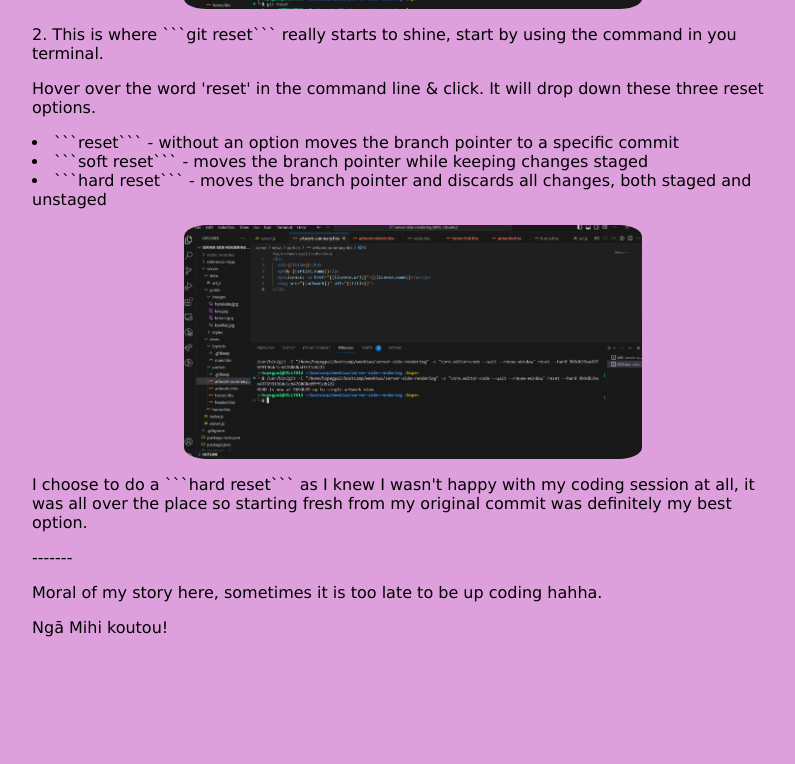
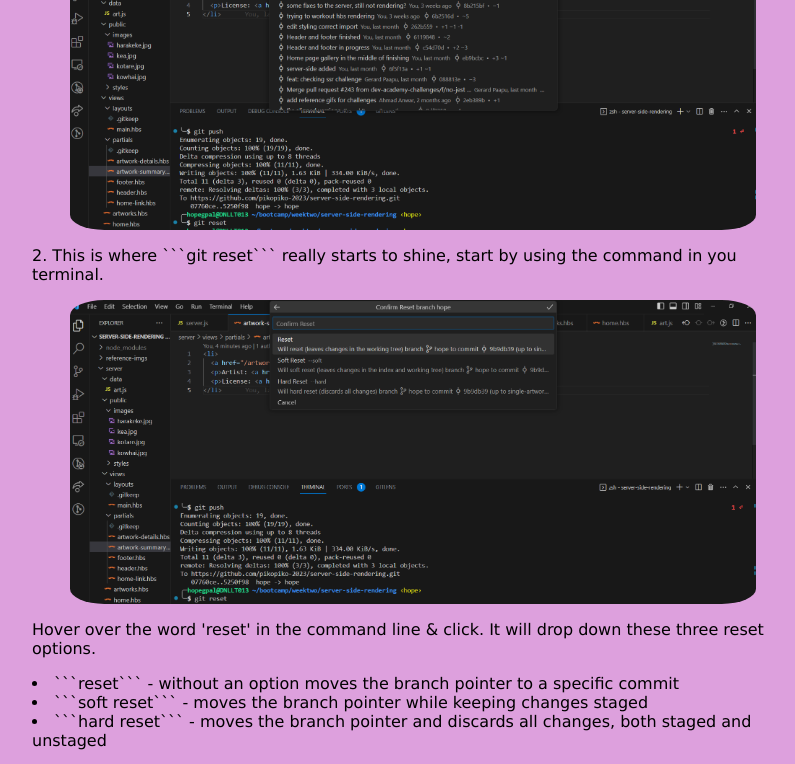
Before and after one commit to hope-goldsack/hope-goldsack.github.io, a plain HTML site: page blog/git-commands.html in a window 1280 px wide. Shown: the part 963-1727 px from the top of the page, without its empty margins (1-796 px from the left). Before the commit the page ends 1624 px from the top, so only its background shows below. Drawn offline with Linux system fonts and the light colour scheme.

Commit message:
updated photo dimensions

````diff
--- a/blog/git-commands.html
+++ b/blog/git-commands.html
@@ -25,18 +25,18 @@
       </p>
       <p>-------------</p>
       <p>These are the steps I took to perform the ```git reset```</p>
-    <img class="center" src="../images/git1.png" alt="Loop example">
+    <img class="centers" src="../images/git1.png" alt="Loop example">
     <p>1. This was the code I needed to reset, I went down a slippery slope, I know, I know haha.</p>
-    <img class="center" src="../images/git2.png" alt="Loop example">
+    <img class="centers" src="../images/git2.png" alt="Loop example">
       <p>2. This is where ```git reset``` really starts to shine, start by using the command in you terminal.</p>
-
+      <img class="centers" src="../images/git3.png" alt="Loop example">
       <p>Hover over the word 'reset' in the command line & click. It will drop down these three reset options.</p>
       <p>
         <li>```reset``` - without an option moves the branch pointer to a specific commit</li>
         <li>```soft reset``` - moves the branch pointer while keeping changes staged</li>
         <li>```hard reset``` - moves the branch pointer and discards all changes, both staged and unstaged</li>
       </p>
-    <img class="center" src="../images/git4.png" alt="Loop example">
+    <img class="centers" src="../images/git4.png" alt="Loop example">
     <p>I choose to do a ```hard reset``` as I knew I wasn't happy with my coding session at all, it was all over the place
       so starting fresh from my original commit was definitely my best option.
     </p>
--- a/styles/main.css
+++ b/styles/main.css
@@ -83,3 +83,10 @@ body {
 .it-text {
   font-style: italic;
 }
+
+.centers {
+  display: block;
+  margin-left: auto;
+  margin-right: auto;
+  width: 90%;
+}
````
